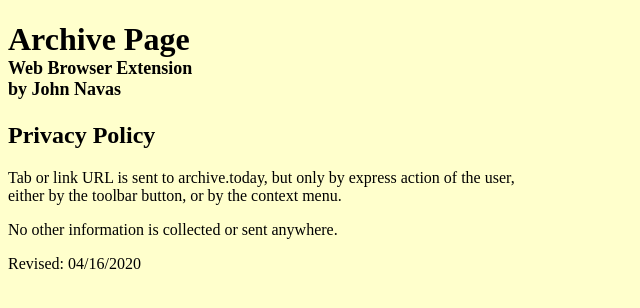
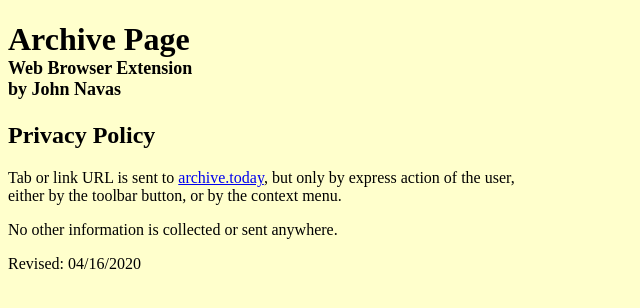
Before and after one commit to JNavas2/JNavas2.github.io, a plain HTML site: page archive-page-privacy-policy.html in a window 1280 px wide. Shown: the whole page, without its empty margins (0-640 px from the left). Drawn offline with Linux system fonts and the light colour scheme.

Commit message:
Update archive-page-privacy-policy.html

```diff
--- a/archive-page-privacy-policy.html
+++ b/archive-page-privacy-policy.html
@@ -13,7 +13,7 @@
 <h1>Archive Page<br />
 <span style="font-size: large"> Web Browser Extension<br />by John Navas</span></h1>
 <h2>Privacy Policy</h2>
-<p>Tab or link URL is sent to archive.today, but only by express action of the
+<p>Tab or link URL is sent to <a href="https://archive.today" target="_blank">archive.today</a>, but only by express action of the
 user,<br />
 either by the toolbar button, or by the context menu.</p>
 <p>No other information is collected or sent anywhere.</p>
```
